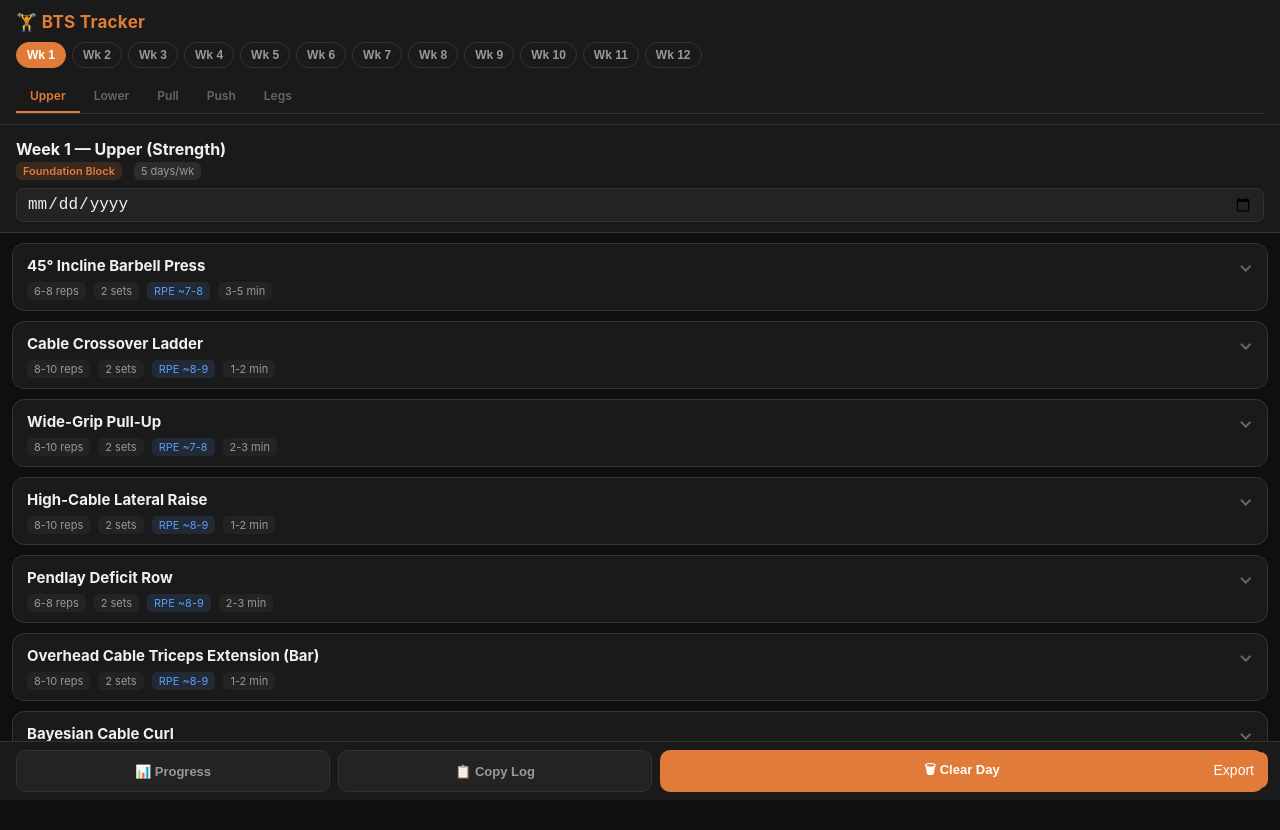
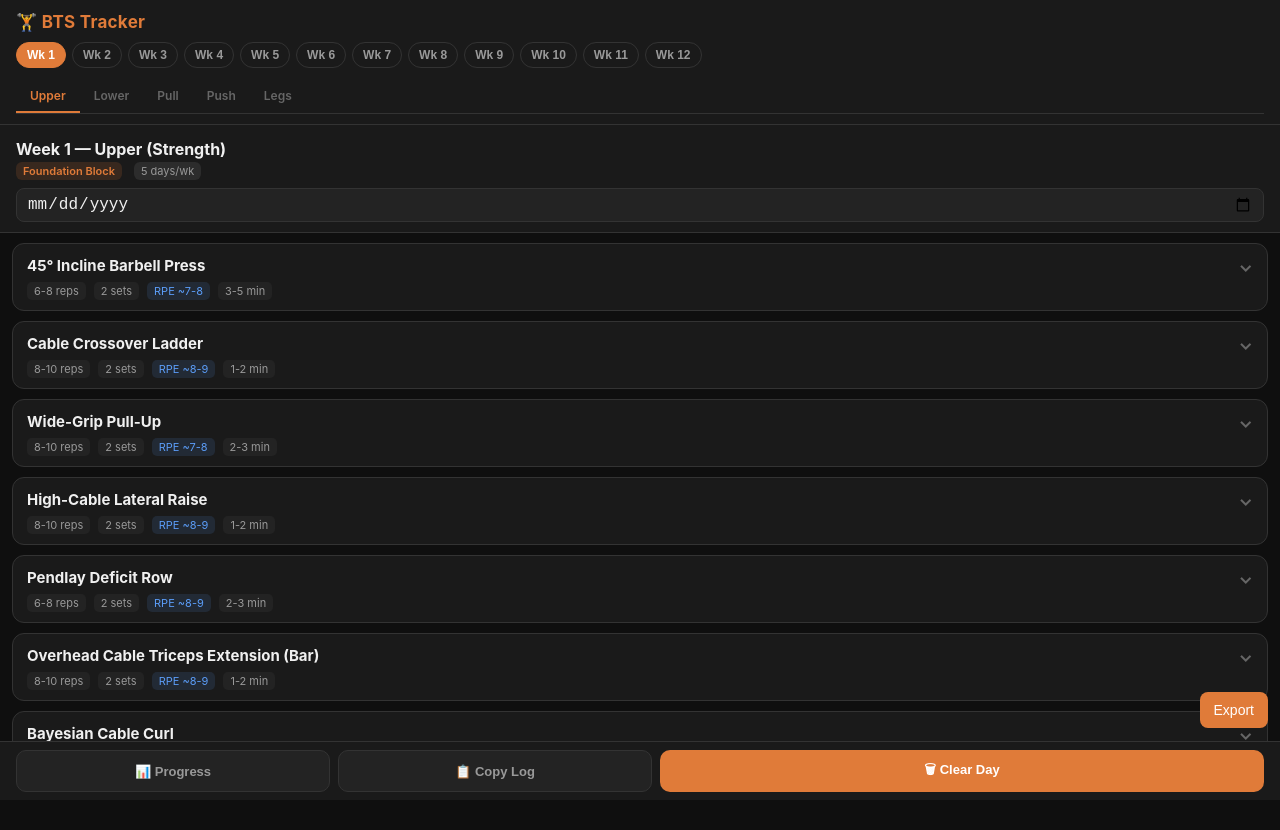
Before and after one commit to schultepk/btstracker, a plain HTML site: page index.html in a window 1280 px wide. Drawn offline with Linux system fonts and the light colour scheme.

Commit message:
Update index.html

```diff
--- a/index.html
+++ b/index.html
@@ -1094,7 +1094,7 @@ render();
   }
 })();
 </script>
-  <button id="exp" style="position:fixed;bottom:12px;right:12px;z-index:9999;padding:10px 14px;border:0;border-radius:8px;background:#e07b39;color:#fff;font-size:14px">Export</button>
+  <button id="exp" style="position:fixed;bottom:72px;right:12px;z-index:9999;padding:10px 14px;border:0;border-radius:8px;background:#e07b39;color:#fff;font-size:14px">Export</button>
 <script>
 document.getElementById('exp').onclick = async () => {
   const dump = {};
```
